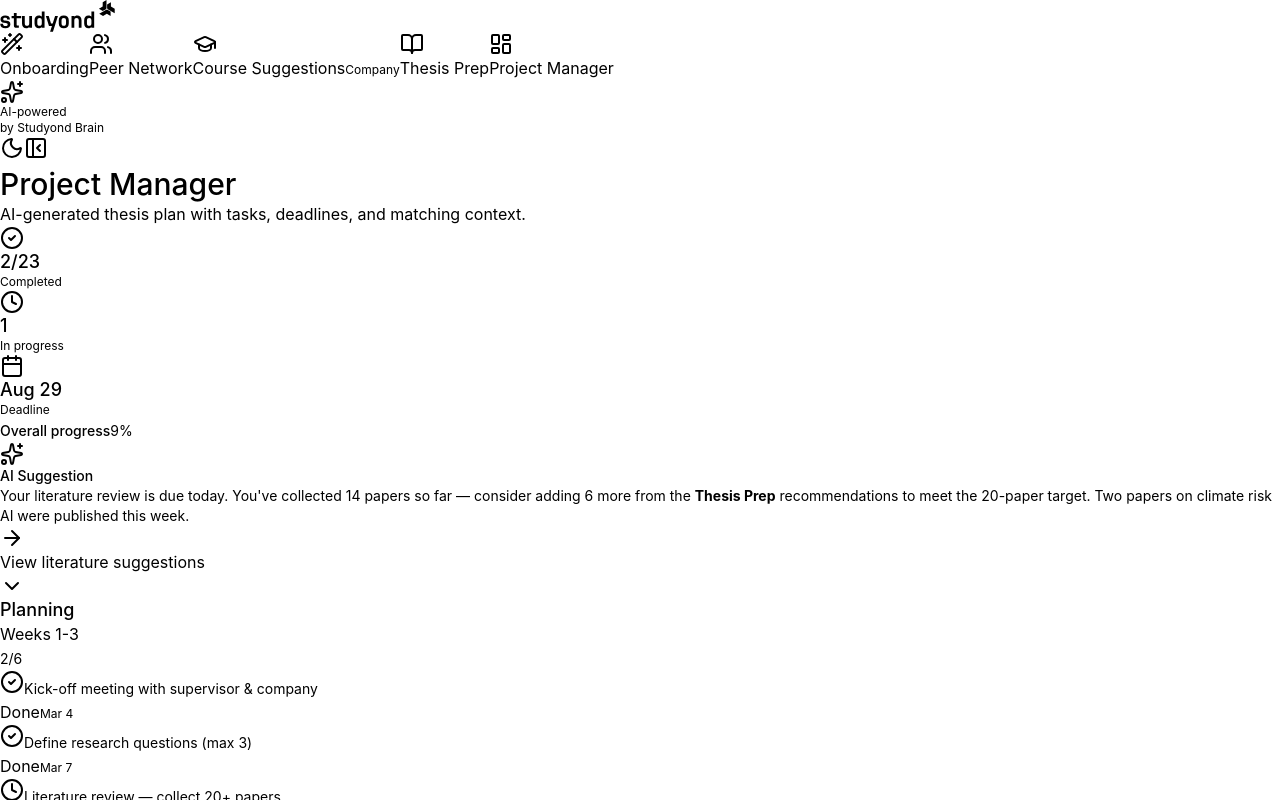
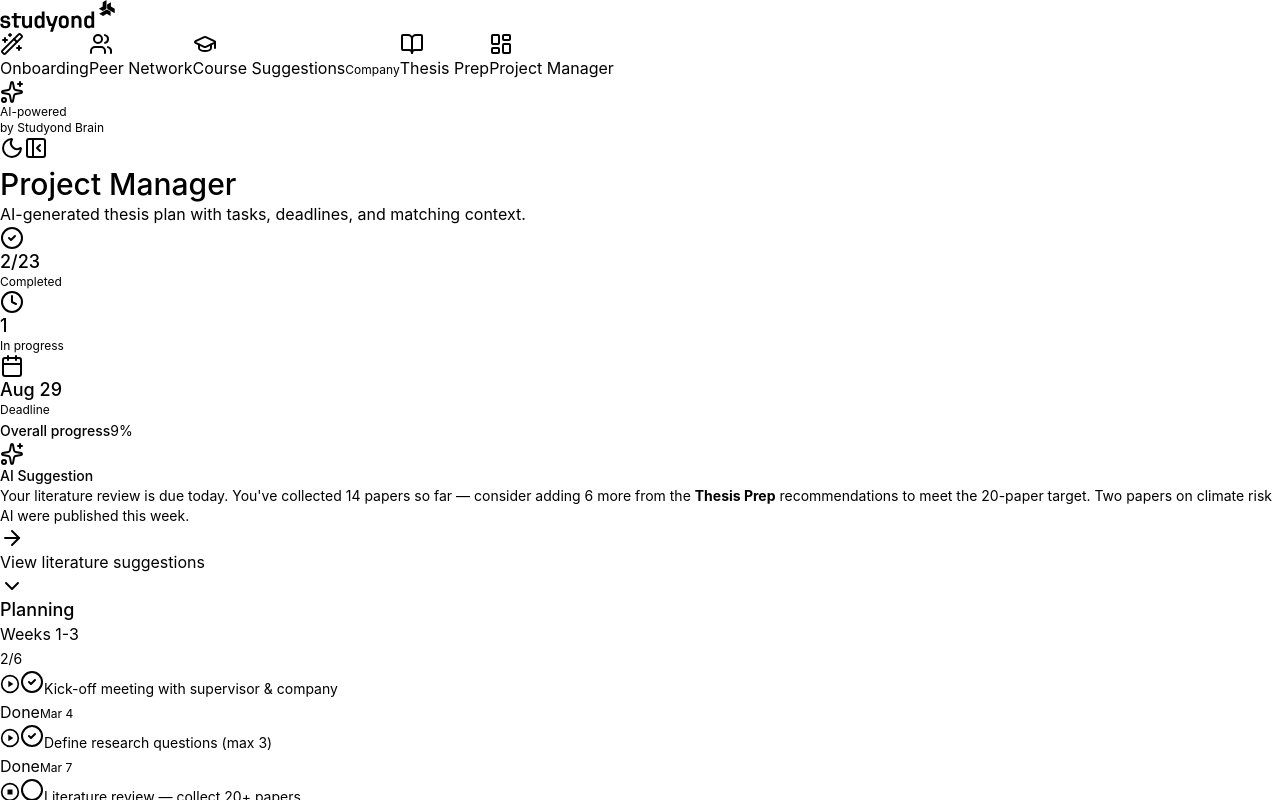
Before and after one commit to PhantomRatXOXO/START_HACK, a React (Vite) app: page / in a window 1280 px wide. Both pictures are taken after a click on the button "Project Manager". Shown: the top 800 px of the page. Built offline with nearby package versions, Linux system fonts and the light colour scheme.

Commit message:
task progress as two buttons

```diff
--- a/src/components/pages/ProjectManager.tsx
+++ b/src/components/pages/ProjectManager.tsx
@@ -21,6 +21,8 @@ import {
   Plus,
   FileText,
   MessageSquare,
+  Play,
+  Square,
 } from "lucide-react"
 
 type TaskStatus = "done" | "in-progress" | "upcoming" | "overdue"
@@ -147,13 +149,13 @@ const PHASES: Phase[] = [
 function statusIcon(status: TaskStatus) {
   switch (status) {
     case "done":
-      return <CheckCircle2 className="size-4 text-foreground" />
+      return <CheckCircle2 className="size-5 text-foreground transition-transform duration-200 scale-110" />
     case "in-progress":
-      return <Clock className="size-4 text-foreground" />
+      return <Circle className="size-5 text-foreground" />
     case "overdue":
-      return <AlertCircle className="size-4 text-destructive" />
+      return <AlertCircle className="size-5 text-destructive" />
     case "upcoming":
-      return <Circle className="size-4 text-muted-foreground" />
+      return <Circle className="size-5 text-muted-foreground/50" />
   }
 }
 
@@ -162,7 +164,12 @@ function statusLabel(status: TaskStatus) {
     case "done":
       return <Badge variant="secondary">Done</Badge>
     case "in-progress":
-      return <Badge variant="outline">In progress</Badge>
+      return (
+        <Badge variant="outline" className="border-foreground/30 text-foreground gap-1">
+          <span className="size-1.5 rounded-full bg-foreground animate-pulse inline-block" />
+          In progress
+        </Badge>
+      )
     case "overdue":
       return <Badge variant="destructive">Overdue</Badge>
     case "upcoming":
@@ -188,18 +195,27 @@ export function ProjectManager() {
     )
   }
 
-  const cycleTask = (id: string) => {
+  // Single click: toggle done ↔ previous state (upcoming or in-progress)
+  const toggleDone = (id: string) => {
     setTaskStates((prev) => {
       const current = prev[id]
-      const next: TaskStatus =
-        current === "upcoming"
-          ? "in-progress"
-          : current === "in-progress"
-          ? "done"
-          : current === "done"
-          ? "upcoming"
-          : "in-progress"
-      return { ...prev, [id]: next }
+      if (current === "done") {
+        // Restore to upcoming (or in-progress if it was in-progress before)
+        return { ...prev, [id]: "upcoming" }
+      }
+      // Mark as done from any state
+      return { ...prev, [id]: "done" }
+    })
+  }
+
+  // Start working on a task (set to in-progress)
+  const startTask = (id: string) => {
+    setTaskStates((prev) => {
+      const current = prev[id]
+      if (current === "in-progress") {
+        return { ...prev, [id]: "upcoming" }
+      }
+      return { ...prev, [id]: "in-progress" }
     })
   }
 
@@ -336,35 +352,69 @@ export function ProjectManager() {
                   </CardHeader>
                   {expanded && (
                     <CardContent>
-                      <div className="flex flex-col gap-1">
+                      <div className="flex flex-col gap-0.5">
                         {phase.tasks.map((task) => {
                           const currentStatus = taskStates[task.id]
+                          const isDone = currentStatus === "done"
+                          const isInProgress = currentStatus === "in-progress"
                           return (
                             <div
                               key={task.id}
-                              className={`flex items-center gap-3 rounded-lg px-3 py-2 transition-colors hover:bg-secondary/50 ${
-                                currentStatus === "done" ? "opacity-60" : ""
+                              className={`group flex items-center gap-2 rounded-lg px-3 py-2.5 transition-all duration-200 ${
+                                isDone
+                                  ? "opacity-50"
+                                  : isInProgress
+                                  ? "bg-secondary/60 border-l-2 border-foreground"
+                                  : "hover:bg-secondary/40"
                               }`}
                             >
+                              {/* Play/Stop button — start or stop working on task */}
                               <button
-                                onClick={() => cycleTask(task.id)}
-                                className="shrink-0 hover:opacity-70 transition-opacity"
+                                onClick={() => !isDone && startTask(task.id)}
+                                className={`shrink-0 transition-all duration-200 hover:scale-110 active:scale-95 ${
+                                  isDone ? "opacity-30 cursor-not-allowed" : ""
+                                }`}
+                                title={isDone ? "Complete the task first" : isInProgress ? "Stop working" : "Start working"}
+                                disabled={isDone}
+                              >
+                                {isInProgress ? (
+                                  <svg width="20" height="20" viewBox="0 0 24 24" fill="none" stroke="currentColor" strokeWidth="2" strokeLinecap="round" strokeLinejoin="round" className="text-foreground">
+                                    <circle cx="12" cy="12" r="10" />
+                                    <rect x="9" y="9" width="6" height="6" fill="currentColor" stroke="none" />
+                                  </svg>
+                                ) : (
+                                  <svg width="20" height="20" viewBox="0 0 24 24" fill="none" stroke="currentColor" strokeWidth="2" strokeLinecap="round" strokeLinejoin="round" className="text-muted-foreground/50">
+                                    <circle cx="12" cy="12" r="10" />
+                                    <polygon points="10,8 16,12 10,16" fill="currentColor" stroke="none" />
+                                  </svg>
+                                )}
+                              </button>
+
+                              {/* Checkbox — click to toggle done */}
+                              <button
+                                onClick={() => toggleDone(task.id)}
+                                className="shrink-0 transition-all duration-200 hover:scale-110 active:scale-95"
+                                title={isDone ? "Mark as not done" : "Mark as done"}
                               >
                                 {statusIcon(currentStatus)}
                               </button>
+
+                              {/* Task title */}
                               <span
-                                className={`ds-small flex-1 ${
-                                  currentStatus === "done" ? "line-through text-muted-foreground" : ""
+                                className={`ds-small flex-1 transition-all duration-200 ${
+                                  isDone ? "line-through text-muted-foreground" : ""
                                 }`}
                               >
                                 {task.title}
                               </span>
+
+                              {/* Right side info */}
                               <div className="flex items-center gap-2 shrink-0">
                                 {task.aiSuggested && (
                                   <Sparkles className="size-3 text-ai-solid" />
                                 )}
                                 {statusLabel(currentStatus)}
-                                <span className="ds-caption text-muted-foreground">
+                                <span className="ds-caption text-muted-foreground whitespace-nowrap">
                                   {task.dueDate}
                                 </span>
                               </div>
```
Also changed, not shown: Thesis_Project_Management.csv (added), 1 other file (tests, documents, lock files or other folders).
